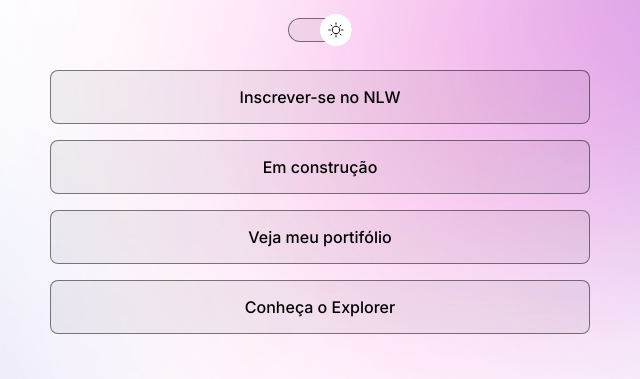
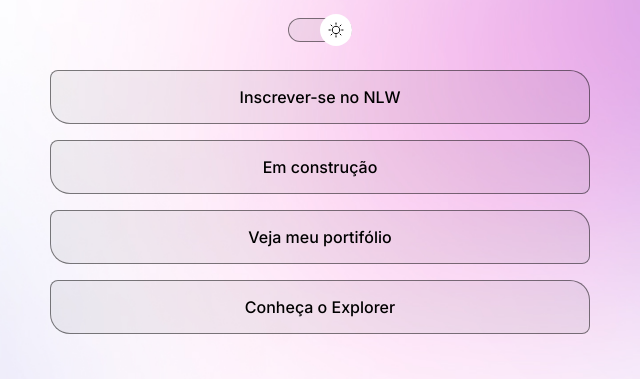
Before and after one commit to lucas-lcs/discover-2, a plain HTML site: page index.html in a window 1280 px wide. Shown: the part 246-625 px from the top of the page, 320-960 px from the left. Drawn offline with nearby package versions, Linux system fonts and the light colour scheme.

Commit message:
add border radios

```diff
--- a/style.css
+++ b/style.css
@@ -124,13 +124,12 @@ ul {
 
 ul li a {
   display: flex;
-  border: 1px solid red;
   justify-content: center;
   align-items: center;
   padding: 16px 24px;
   border: 1px solid var(--stroke-color);
   background: var(--surfaca-color);
-  border-radius: 8px;
+  border-radius: 8px 20px;
   -webkit-backdrop-filter: blur(4px);
   text-decoration: none;
   font-weight: 500;
```
